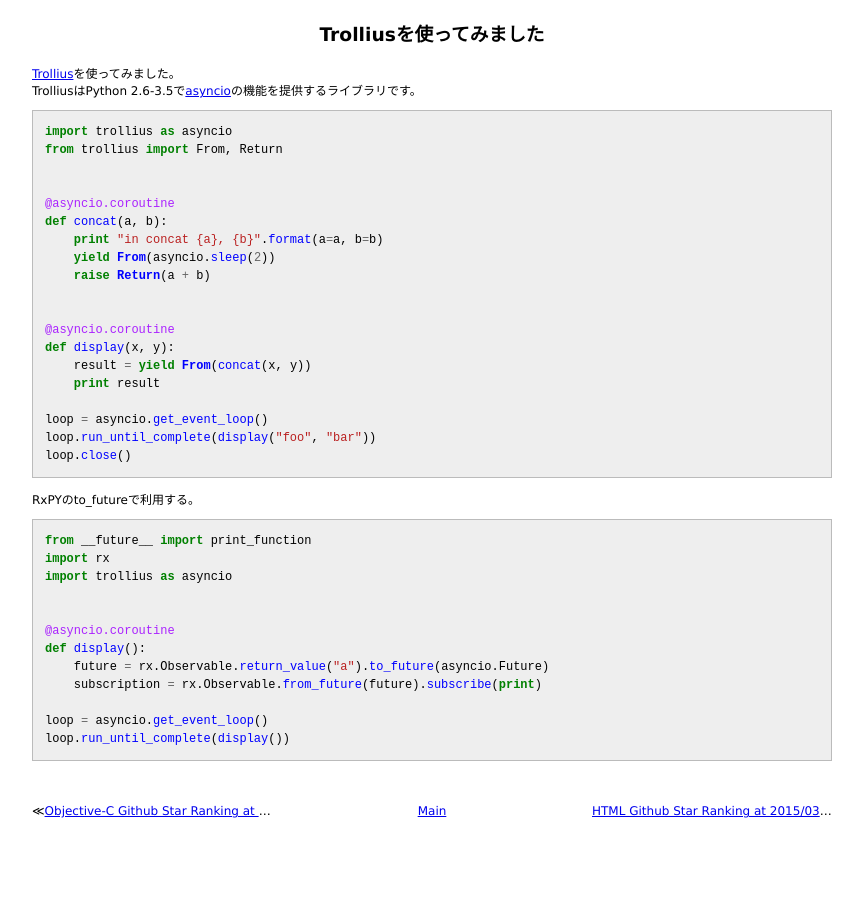
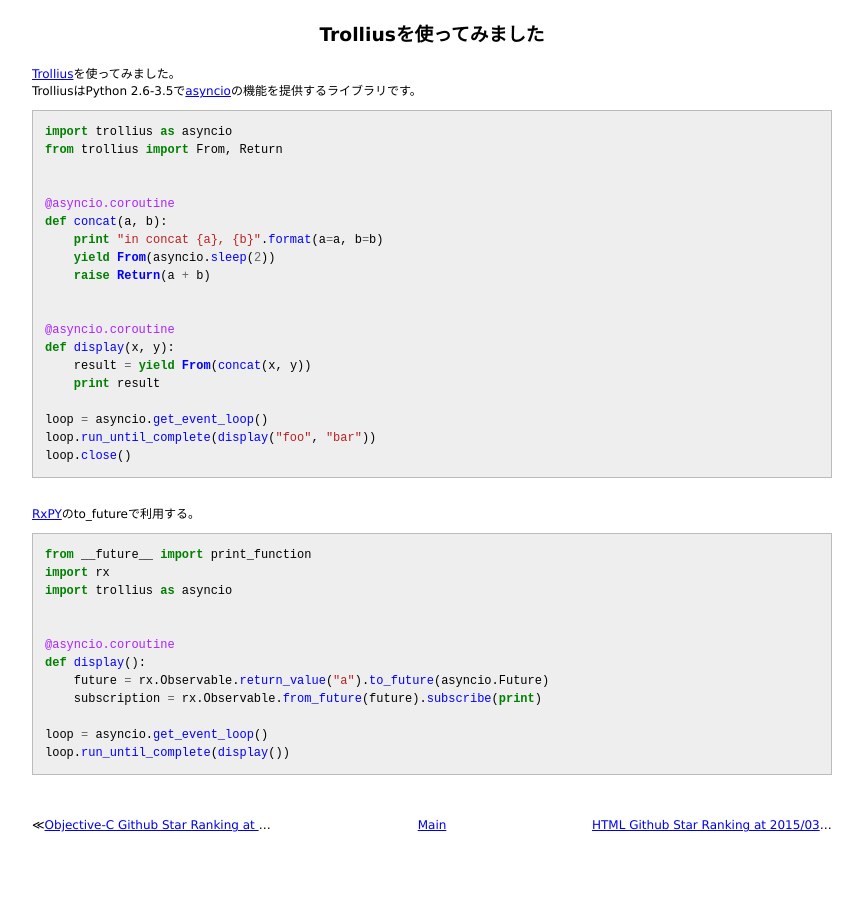
Before and after one commit to 38elements/38elements.github.com, a Jekyll site: the page built from _posts/2015-03-14-python-trollius-asyncio.md, in a window 1280 px wide. Shown: the whole page, without its empty margins (208-1071 px from the left). Built offline with Jekyll 4.4.1, drawn with Linux system fonts in a browser that asks for light colours; Markdown is read by kramdown in place of the engine named in the settings; part of the change alters nothing that is shown.

Commit message:
Update 2015-03-14-python-trollius-asyncio.md

```diff
--- a/_posts/2015-03-14-python-trollius-asyncio.md
+++ b/_posts/2015-03-14-python-trollius-asyncio.md
@@ -26,7 +26,8 @@ loop.run_until_complete(display("foo", "bar"))
 loop.close()
 {% endhighlight %}
 
-RxPYのto_futureで利用する。
+<br/>
+[RxPY](https://github.com/ReactiveX/RxPY)のto_futureで利用する。
 {% highlight python %}
 from __future__ import print_function
 import rx
```
